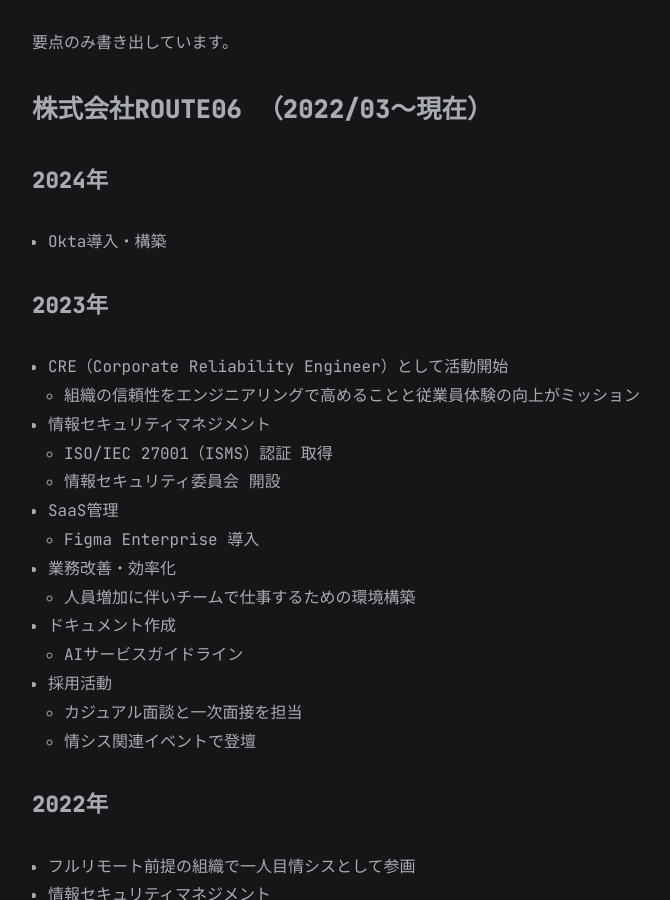
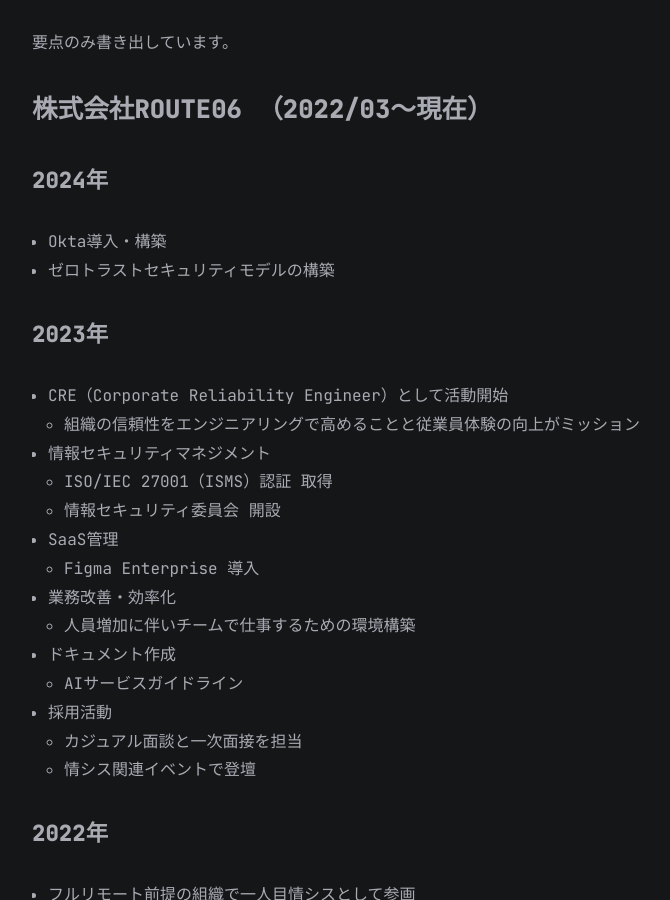
Before and after one commit to kaze3desu/kaze3desu.github.io, a Jekyll site: the page built from all_collections/_posts/2023-04-08-PortFolio.md, in a window 1280 px wide and 900 px high, scrolled down 1133 px. Shown: the whole window, without its empty margins (283-953 px from the left). Built offline with Jekyll 4.4.1, drawn with Linux system fonts in a browser that asks for light colours.

Commit message:
2023-04-08-PortFolio.md を更新

```diff
--- a/all_collections/_posts/2023-04-08-PortFolio.md
+++ b/all_collections/_posts/2023-04-08-PortFolio.md
@@ -65,6 +65,7 @@ etc...
 #### 2024年
 
 - Okta導入・構築
+- ゼロトラストセキュリティモデルの構築
 
 #### 2023年
 
```
